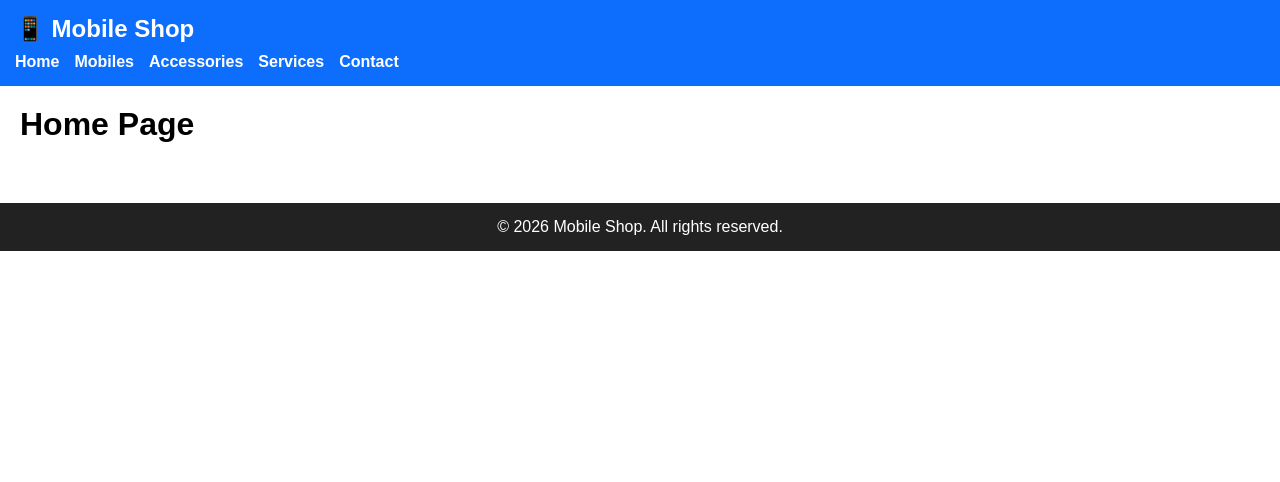
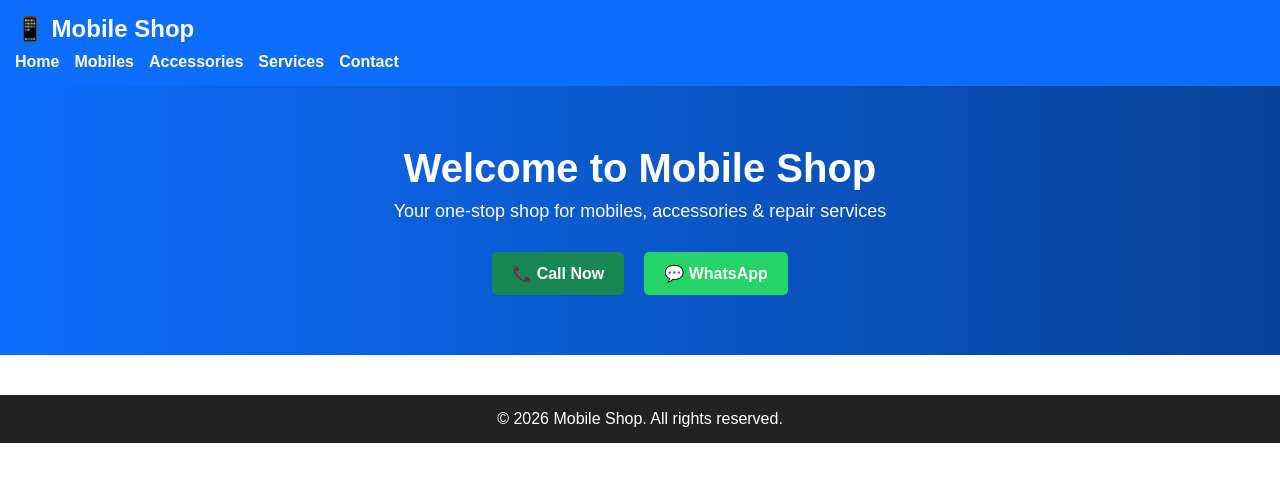
Before and after one commit to ashok770/Mobile-Shop-Website, a React (Vite) app: page / in a window 1280 px wide. Shown: the top 482 px of the page. Built offline with nearby package versions, Linux system fonts and the light colour scheme.

Commit message:
starting the building the fronted of the Home page

```diff
--- a/src/pages/Home.jsx
+++ b/src/pages/Home.jsx
@@ -1,5 +1,28 @@
+import "../styles/main.css";
+
 function Home() {
-  return <h1 style={{ padding: "20px" }}>Home Page</h1>;
+  return (
+    <div className="home">
+      {/* Hero Section */}
+      <section className="hero">
+        <h1>Welcome to Mobile Shop</h1>
+        <p>Your one-stop shop for mobiles, accessories & repair services</p>
+
+        <div className="hero-buttons">
+          <a href="tel:9876543210" className="btn call">
+            📞 Call Now
+          </a>
+          <a
+            href="https://wa.me/919876543210"
+            target="_blank"
+            className="btn whatsapp"
+          >
+            💬 WhatsApp
+          </a>
+        </div>
+      </section>
+    </div>
+  );
 }
 
 export default Home;
--- /dev/null
+++ b/src/styles/main.css
@@ -0,0 +1,44 @@
+/* Home Page */
+.home {
+  width: 100%;
+}
+
+/* Hero Section */
+.hero {
+  padding: 60px 20px;
+  text-align: center;
+  background: linear-gradient(to right, #0d6efd, #084298);
+  color: white;
+}
+
+.hero h1 {
+  font-size: 40px;
+  margin-bottom: 10px;
+}
+
+.hero p {
+  font-size: 18px;
+  margin-bottom: 30px;
+}
+
+.hero-buttons {
+  display: flex;
+  justify-content: center;
+  gap: 20px;
+}
+
+.btn {
+  padding: 12px 20px;
+  border-radius: 5px;
+  text-decoration: none;
+  font-weight: bold;
+  color: white;
+}
+
+.call {
+  background-color: #198754;
+}
+
+.whatsapp {
+  background-color: #25d366;
+}
```
